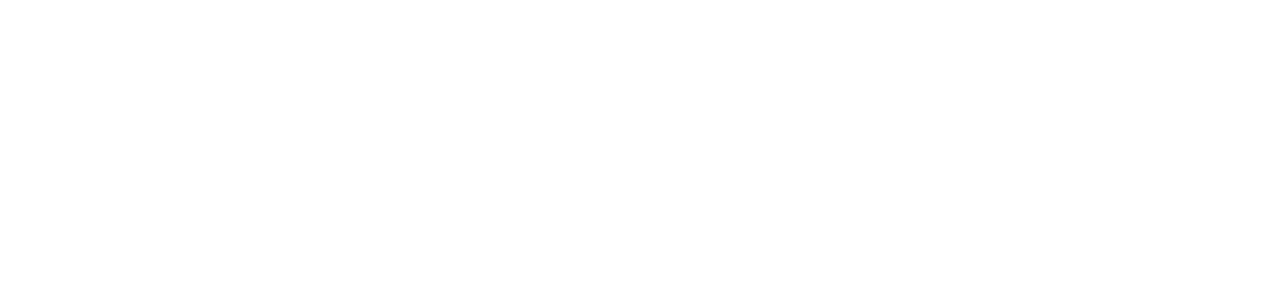
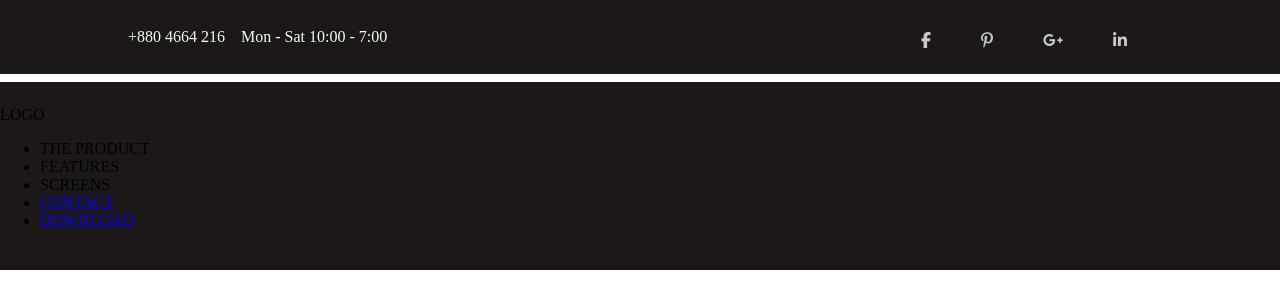
Before and after one commit to rsosav/LANDING-ANIMALS, a plain HTML site: page index.html in a window 1280 px wide. Drawn offline with nearby package versions, Linux system fonts and the light colour scheme; files that its build step writes are made by us from their sources.

Commit message:
COMMIT 2: HEADER READY

```diff
--- a/css/styles.scss
+++ b/css/styles.scss
@@ -0,0 +1,81 @@
+body {
+background-color: white;
+margin: 0;
+padding: 0;
+}
+
+//****** HEADER ******//
+.header {
+    width: 100%;
+    padding: 1em 0em 1em 0em;
+    background-color: #1c1818;
+    display: flex;
+    flex-direction: column;
+    align-items: center;
+    justify-content: space-between;
+    background-color: #1c1818;
+    margin-bottom: .5em;
+    .header-text-container{
+        color: #f0fff0;
+        display: flex;
+        flex-direction: row;
+        justify-content: center;
+        width: 90%;
+        color: #f0fff0;
+        .phone{
+            margin-right: 0.5em;
+        }
+        .schedule{
+             margin-left: 0.5em;
+        }
+    }
+    .header-icons-container{
+        display: flex;
+        flex-direction: row;
+        justify-content: space-around;
+        width: 60%;
+        margin-top: .5em;
+        .icono{
+            i{
+                color: #c7c7c7;
+            }
+
+        }
+
+    }
+
+}
+
+@media screen and (min-width: 993px){
+    .header {
+        padding: 1.5em 0em 1.5em 0em;
+        display: flex;
+        flex-direction: row;
+        align-items: center;
+        justify-content: space-between;
+        .header-text-container{
+            justify-content: start;
+            width: 40%;
+            margin-left: 8em;
+
+            .phone{
+            }
+            .schedule{
+            }
+        }
+        .header-icons-container{
+            width: 20%;
+            margin-right: 8em;
+            .icono{
+                i{
+                }
+
+            }
+
+        }
+
+    }
+
+}
+
+//****** HEADER END ******//
--- a/index.html
+++ b/index.html
@@ -5,11 +5,66 @@
     <meta http-equiv="X-UA-Compatible" content="IE=edge">
     <meta name="viewport" content="width=device-width, initial-scale=1.0">
 	<link href="css/styles.css?v=1.0.0" rel="stylesheet">
+    <script src="https://kit.fontawesome.com/c81afd1739.js" crossorigin="anonymous"></script>
     <title>Document</title>
 </head>
 <body>
 
+    <div class="header">
+        <div class="header-text-container">
+            <div class="phone">+880 4664 216</div>
+            <div class="schedule">Mon - Sat 10:00 - 7:00</div>
+        </div>
+        <div class="header-icons-container">
+            <div class="icono"><i class="fa-brands fa-facebook-f"></i></div>
+            <div class="icono"><i class="fa-brands fa-pinterest-p"></i></div>
+            <div class="icono"><i class="fa-brands fa-google-plus-g"></i></div>
+            <div class="icono"><i class="fa-brands fa-linkedin-in"></i></div>
+        </div>
+    </div>
 
+    <div class="navbar"></div>
+    <div class="header">
+        <nav class="nav">
+            <div class="logo">
+                LOGO
+            </div>
+
+            <!-- <button class="nav-toggle" aria-label="Abrir menú" onclick="toggleMenuMobil()">
+                <i class="fas fa-bars"></i>
+            </button> -->
+
+            <div ></div>
+
+
+            <ul class="nav-menu">
+                <li class="nav-menu-item">
+                    <a class="nav-menu-link nav-link">THE PRODUCT</a>
+                </li>
+                <li class="nav-menu-item">
+                    <a  class="nav-menu-link nav-link">FEATURES</a>
+                </li>
+                <div class="d-flex-center d-sm-column">
+                    <li class="nav-menu-item">
+                        <a  class="nav-menu-link nav-link"> SCREENS</a>
+                    </li>
+                    <!-- <li class="nav-menu-item">
+                      <a  class="nav-menu-link nav-link"> OPCION 3</a>
+                  </li>
+                  <li class="nav-menu-item">
+                    <a  class="nav-menu-link nav-link"> OPCION 3</a>
+                </li> -->
+                </div>
+                <li class="nav-menu-item">
+                    <a href="#" class="nav-menu-link nav-link">CONTACT</a>
+                </li>
+                <li class="nav-menu-item">
+                    <a href="#" class="nav-menu-link nav-link">DOWNLOAD</a
+                    >
+                </li>
+            </ul>
+        </nav>
+      </div>
 
 </body>
 </html>
```
Also changed, not shown: css/style.css (added), css/styles.css (added), 2 other files.
